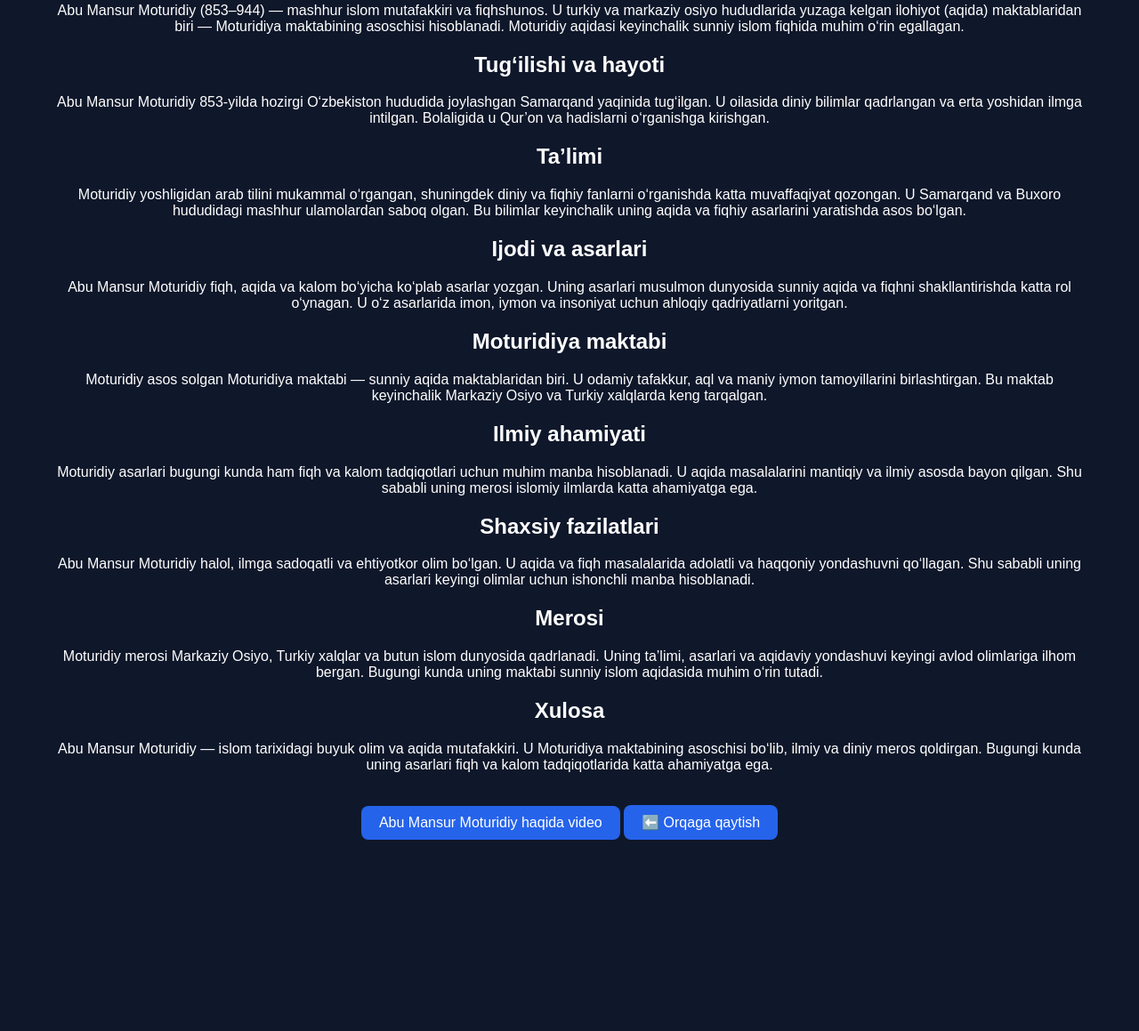
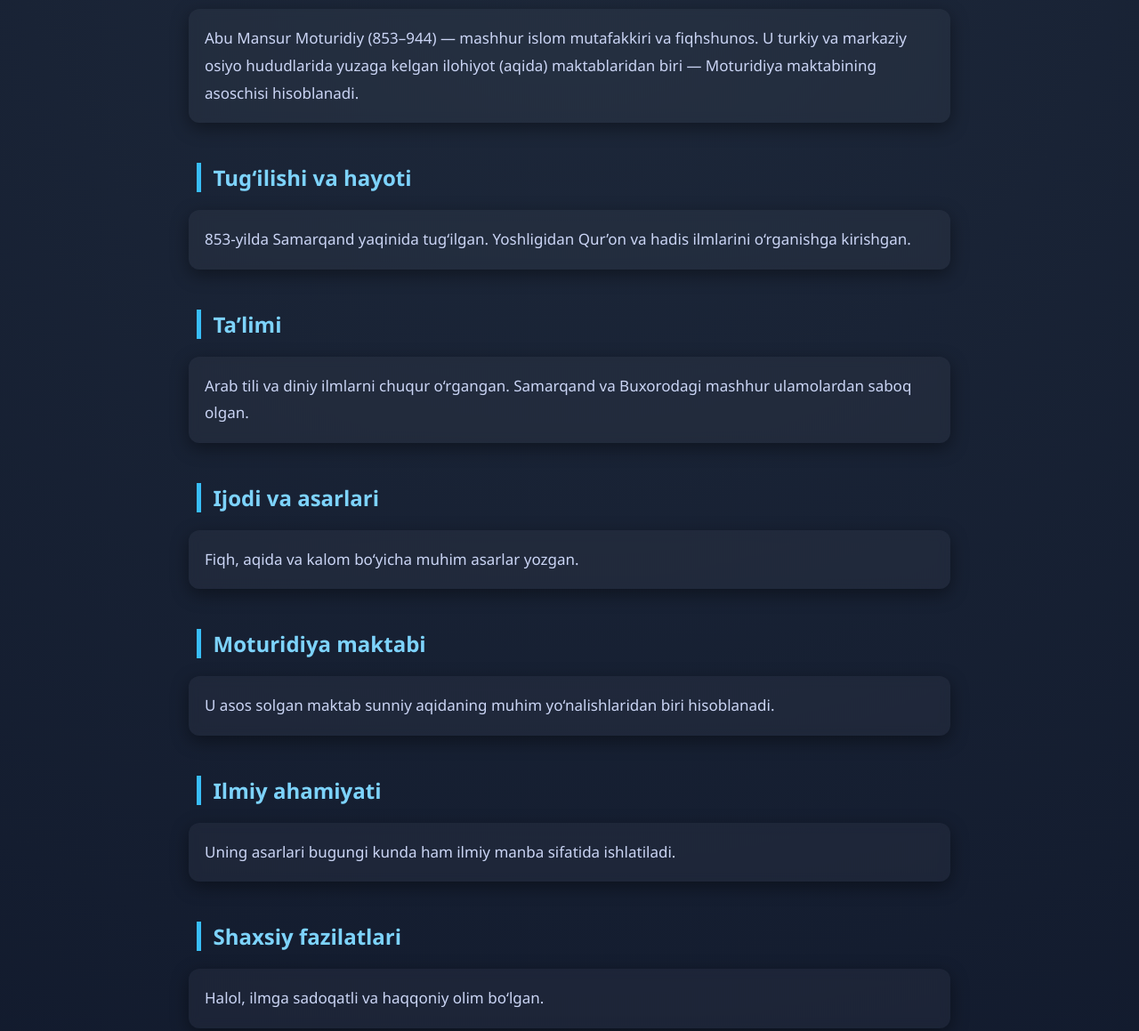
Before and after one commit to dasturlashcurssalohiddin-collab/Bobo-kalonlarimiz, a website: page abu_mansur_moturidiy.html in a window 1280 px wide. Shown: the part 154-1313 px from the top of the page at 89% size. Before the commit the page ends 1156 px from the top, so only its background shows below. Drawn offline with Linux system fonts and the light colour scheme.

Commit message:
Update abu_mansur_moturidiy.html

```diff
--- a/abu_mansur_moturidiy.html
+++ b/abu_mansur_moturidiy.html
@@ -3,59 +3,154 @@
 <head>
 <meta charset="UTF-8">
 <title>Abu Mansur Moturidiy</title>
+
 <style>
 body {
-    font-family: Arial;
-    background: #0f172a;
-    color: white;
+    font-family: 'Segoe UI', Arial, sans-serif;
+    background: radial-gradient(circle at top, #1e293b, #0f172a);
+    color: #e2e8f0;
     text-align: center;
     padding: 50px;
+    margin: 0;
 }
+
+/* Sarlavha */
 h1 {
-    font-size: 40px;
+    font-size: 44px;
+    color: #38bdf8;
+    text-shadow: 0 0 15px rgba(56,189,248,0.8);
+    margin-bottom: 25px;
+    letter-spacing: 1px;
 }
+
+/* Section title */
+h2 {
+    margin-top: 45px;
+    color: #7dd3fc;
+    text-align: left;
+    border-left: 5px solid #38bdf8;
+    padding-left: 14px;
+    max-width: 820px;
+    margin-left: auto;
+    margin-right: auto;
+    position: relative;
+}
+
+/* Chiziq animatsiya */
+h2::after {
+    content: "";
+    position: absolute;
+    left: 0;
+    bottom: -5px;
+    width: 0%;
+    height: 2px;
+    background: #38bdf8;
+    transition: 0.4s;
+}
+
+h2:hover::after {
+    width: 100%;
+}
+
+/* Matn blok */
+p {
+    max-width: 820px;
+    margin: 12px auto;
+    line-height: 1.8;
+    font-size: 17px;
+    color: #cbd5f5;
+    text-align: left;
+
+    background: rgba(255,255,255,0.04);
+    padding: 18px;
+    border-radius: 12px;
+
+    backdrop-filter: blur(6px);
+    box-shadow: 0 6px 20px rgba(0,0,0,0.4);
+    transition: 0.3s;
+}
+
+/* Hover effekt */
+p:hover {
+    transform: translateY(-3px);
+    box-shadow: 0 10px 25px rgba(0,0,0,0.6);
+}
+
+/* Tugmalar */
 a {
     display: inline-block;
-    margin-top: 20px;
-    padding: 10px 20px;
-    background: #2563eb;
+    margin-top: 25px;
+    margin-right: 10px;
+    padding: 12px 26px;
+    background: linear-gradient(135deg, #38bdf8, #2563eb);
     color: white;
     text-decoration: none;
-    border-radius: 8px;
+    border-radius: 12px;
+    transition: 0.3s;
+    box-shadow: 0 6px 20px rgba(56,189,248,0.5);
+    font-weight: 500;
+}
+
+/* Hover tugma */
+a:hover {
+    transform: translateY(-4px) scale(1.05);
+    background: linear-gradient(135deg, #60a5fa, #3b82f6);
+    box-shadow: 0 10px 30px rgba(56,189,248,0.8);
+}
+
+/* Tugmalarni markazlash */
+a:last-child {
+    margin-bottom: 20px;
+}
+
+/* Mobil */
+@media (max-width: 600px) {
+    body {
+        padding: 20px;
+    }
+
+    h1 {
+        font-size: 30px;
+    }
+
+    p {
+        font-size: 15px;
+    }
 }
 </style>
+
 </head>
 <body>
 
 <h1>Abu Mansur Moturidiy</h1>
-<p>Abu Mansur Moturidiy (853–944) — mashhur islom mutafakkiri va fiqhshunos. U turkiy va markaziy osiyo hududlarida yuzaga kelgan ilohiyot (aqida) maktablaridan biri — Moturidiya maktabining asoschisi hisoblanadi. Moturidiy aqidasi keyinchalik sunniy islom fiqhida muhim o‘rin egallagan.</p>
+
+<p>Abu Mansur Moturidiy (853–944) — mashhur islom mutafakkiri va fiqhshunos. U turkiy va markaziy osiyo hududlarida yuzaga kelgan ilohiyot (aqida) maktablaridan biri — Moturidiya maktabining asoschisi hisoblanadi.</p>
 
 <h2>Tug‘ilishi va hayoti</h2>
-<p>Abu Mansur Moturidiy 853-yilda hozirgi O‘zbekiston hududida joylashgan Samarqand yaqinida tug‘ilgan. U oilasida diniy bilimlar qadrlangan va erta yoshidan ilmga intilgan. Bolaligida u Qur’on va hadislarni o‘rganishga kirishgan.</p>
+<p>853-yilda Samarqand yaqinida tug‘ilgan. Yoshligidan Qur’on va hadis ilmlarini o‘rganishga kirishgan.</p>
 
 <h2>Ta’limi</h2>
-<p>Moturidiy yoshligidan arab tilini mukammal o‘rgangan, shuningdek diniy va fiqhiy fanlarni o‘rganishda katta muvaffaqiyat qozongan. U Samarqand va Buxoro hududidagi mashhur ulamolardan saboq olgan. Bu bilimlar keyinchalik uning aqida va fiqhiy asarlarini yaratishda asos bo‘lgan.</p>
+<p>Arab tili va diniy ilmlarni chuqur o‘rgangan. Samarqand va Buxorodagi mashhur ulamolardan saboq olgan.</p>
 
 <h2>Ijodi va asarlari</h2>
-<p>Abu Mansur Moturidiy fiqh, aqida va kalom bo‘yicha ko‘plab asarlar yozgan. Uning asarlari musulmon dunyosida sunniy aqida va fiqhni shakllantirishda katta rol o‘ynagan. U o‘z asarlarida imon, iymon va insoniyat uchun ahloqiy qadriyatlarni yoritgan.</p>
+<p>Fiqh, aqida va kalom bo‘yicha muhim asarlar yozgan.</p>
 
 <h2>Moturidiya maktabi</h2>
-<p>Moturidiy asos solgan Moturidiya maktabi — sunniy aqida maktablaridan biri. U odamiy tafakkur, aql va maniy iymon tamoyillarini birlashtirgan. Bu maktab keyinchalik Markaziy Osiyo va Turkiy xalqlarda keng tarqalgan.</p>
+<p>U asos solgan maktab sunniy aqidaning muhim yo‘nalishlaridan biri hisoblanadi.</p>
 
 <h2>Ilmiy ahamiyati</h2>
-<p>Moturidiy asarlari bugungi kunda ham fiqh va kalom tadqiqotlari uchun muhim manba hisoblanadi. U aqida masalalarini mantiqiy va ilmiy asosda bayon qilgan. Shu sababli uning merosi islomiy ilmlarda katta ahamiyatga ega.</p>
+<p>Uning asarlari bugungi kunda ham ilmiy manba sifatida ishlatiladi.</p>
 
 <h2>Shaxsiy fazilatlari</h2>
-<p>Abu Mansur Moturidiy halol, ilmga sadoqatli va ehtiyotkor olim bo‘lgan. U aqida va fiqh masalalarida adolatli va haqqoniy yondashuvni qo‘llagan. Shu sababli uning asarlari keyingi olimlar uchun ishonchli manba hisoblanadi.</p>
+<p>Halol, ilmga sadoqatli va haqqoniy olim bo‘lgan.</p>
 
 <h2>Merosi</h2>
-<p>Moturidiy merosi Markaziy Osiyo, Turkiy xalqlar va butun islom dunyosida qadrlanadi. Uning ta’limi, asarlari va aqidaviy yondashuvi keyingi avlod olimlariga ilhom bergan. Bugungi kunda uning maktabi sunniy islom aqidasida muhim o‘rin tutadi.</p>
+<p>Moturidiy merosi butun islom olamida qadrlanadi.</p>
 
 <h2>Xulosa</h2>
-<p>Abu Mansur Moturidiy — islom tarixidagi buyuk olim va aqida mutafakkiri. U Moturidiya maktabining asoschisi bo‘lib, ilmiy va diniy meros qoldirgan. Bugungi kunda uning asarlari fiqh va kalom tadqiqotlarida katta ahamiyatga ega.</p>
+<p>U buyuk aqida mutafakkiri sifatida tarixda muhim o‘rin egallaydi.</p>
 
-<a href="https://youtu.be/RoBXgDaHea4?si=M23tFoZqUNqMBwRP">Abu Mansur Moturidiy haqida video</a>
-
+<a href="https://youtu.be/RoBXgDaHea4?si=M23tFoZqUNqMBwRP">🎥 Video</a>
 <a href="bobo-kalonlar.html">⬅️ Orqaga qaytish</a>
 
 </body>
```
